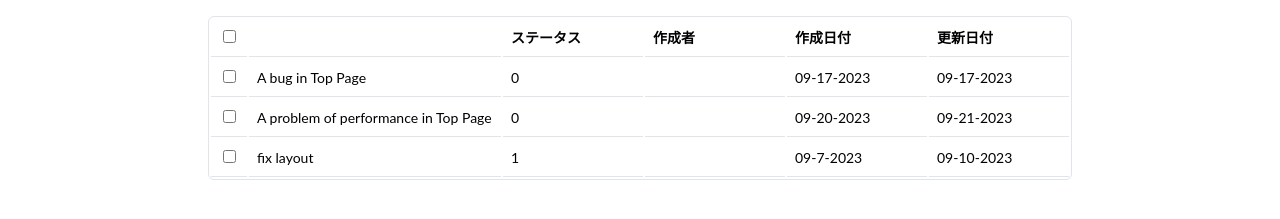
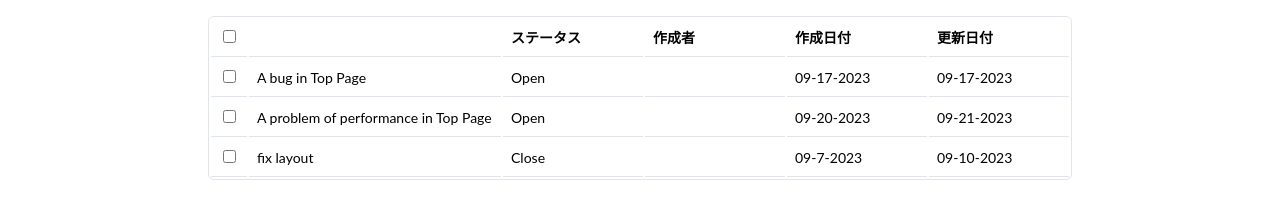
Before and after one commit to canopus-m-satoshi/redux-github-viewer, a React (Create React App) app: page / in a window 1280 px wide. Shown: the part 261-480 px from the top of the page. Built offline with nearby package versions, Linux system fonts and the light colour scheme.

Commit message:
Modal展開時にクリックしたアイテムのデータを取れる機能実装

```diff
--- a/src/components/molecules/IssueBody.jsx
+++ b/src/components/molecules/IssueBody.jsx
@@ -2,7 +2,7 @@ import { styled } from 'styled-components'
 
 import data from '../../data.json'
 import { useDispatch } from 'react-redux'
-import { show } from '../../features/ui/uiSlice'
+import { show, stack } from '../../features/ui/uiSlice'
 
 const StyledTableContainer = styled.div`
   /* overflow: scroll; */
@@ -51,6 +51,19 @@ const StyledTableTd = styled.td`
 const IssueBody = () => {
   const dispatch = useDispatch()
 
+  const handleModalShow = (data) => {
+    dispatch(
+      stack({
+        id: data.id,
+        title: data.title,
+        status: data.status,
+        description: data.description,
+      }),
+    )
+
+    dispatch(show())
+  }
+
   return (
     <StyledTableContainer>
       <StyledTable>
@@ -68,12 +81,14 @@ const IssueBody = () => {
         </thead>
         <tbody>
           {data.map((data) => (
-            <StyledTableTr key={data.issueID} onClick={() => dispatch(show())}>
+            <StyledTableTr key={data.id} onClick={() => handleModalShow(data)}>
               <StyledTableTd>
                 <input type="checkbox" />
               </StyledTableTd>
               <StyledTableTd className="longCdatal">{data.title}</StyledTableTd>
-              <StyledTableTd>{data.status}</StyledTableTd>
+              <StyledTableTd>
+                {data.status === 0 ? 'Open' : 'Close'}
+              </StyledTableTd>
               <StyledTableTd>{data.author}</StyledTableTd>
               <StyledTableTd>{data.createdDate}</StyledTableTd>
               <StyledTableTd>{data.updatedDate}</StyledTableTd>
--- a/src/components/organisms/ModalWrapper.jsx
+++ b/src/components/organisms/ModalWrapper.jsx
@@ -5,7 +5,7 @@ import styled from 'styled-components'
 import Title from '../atoms/Title'
 import Button from '../atoms/Button'
 
-import { show } from '../../features/ui/uiSlice'
+import { show, stack } from '../../features/ui/uiSlice'
 
 Modal.setAppElement('#root')
 
@@ -82,7 +82,25 @@ const ModalWrapper = () => {
   // const isOpen = useSelector((state) => state.modal.show) 値は取得できるがmodal反応せず
   const isOpen = useSelector((state) => state.ui.modal.show)
 
+  const { title, status, description } = useSelector(
+    (state) => state.ui.modal.stack,
+  )
+
   const dispatch = useDispatch()
+
+  const handleOnChange = () => {}
+
+  const handleOnClose = () => {
+    dispatch(show())
+    dispatch(
+      stack({
+        id: 0,
+        title: '',
+        status: 0,
+        description: '',
+      }),
+    )
+  }
 
   return (
     <StyledModal isOpen={isOpen} contentLabel="Add Issue Modal">
@@ -92,19 +110,19 @@ const ModalWrapper = () => {
           <StyledForm>
             <StyledFormItem>
               <label>タイトル</label>
-              <input id="title" type="text" />
+              <input type="text" value={title} onChange={handleOnChange} />
             </StyledFormItem>
             <StyledFormItem>
               <label>説明</label>
               <textarea
                 placeholder="説明を入力してください"
-                defaultValue="Lorem ipsum dolor sit amet, consectetur adipiscing elit."></textarea>
+                defaultValue={description}></textarea>
             </StyledFormItem>
             <StyledFormItem>
               <label>ステータス</label>
-              <select>
-                <option value="0">Open</option>
-                <option value="1">Close</option>
+              <select defaultValue={status === 0 ? 0 : 1}>
+                <option value={0}>Open</option>
+                <option value={1}>Close</option>
               </select>
             </StyledFormItem>
           </StyledForm>
@@ -114,7 +132,7 @@ const ModalWrapper = () => {
           <Button
             text="閉じる"
             styleType="transparent"
-            onClick={() => dispatch(show())}
+            onClick={handleOnClose}
           />
         </StyledButtonContainer>
       </StyledContainer>
--- a/src/features/ui/uiSlice.js
+++ b/src/features/ui/uiSlice.js
@@ -15,7 +15,10 @@ export const uiSlice = createSlice({
       state.modal.show = !state.modal.show
     },
     stack: (state, action) => {
-      // state
+      state.modal.stack.id = action.payload.id
+      state.modal.stack.title = action.payload.title
+      state.modal.stack.status = action.payload.status
+      state.modal.stack.description = action.payload.description
     },
   },
 })
```
